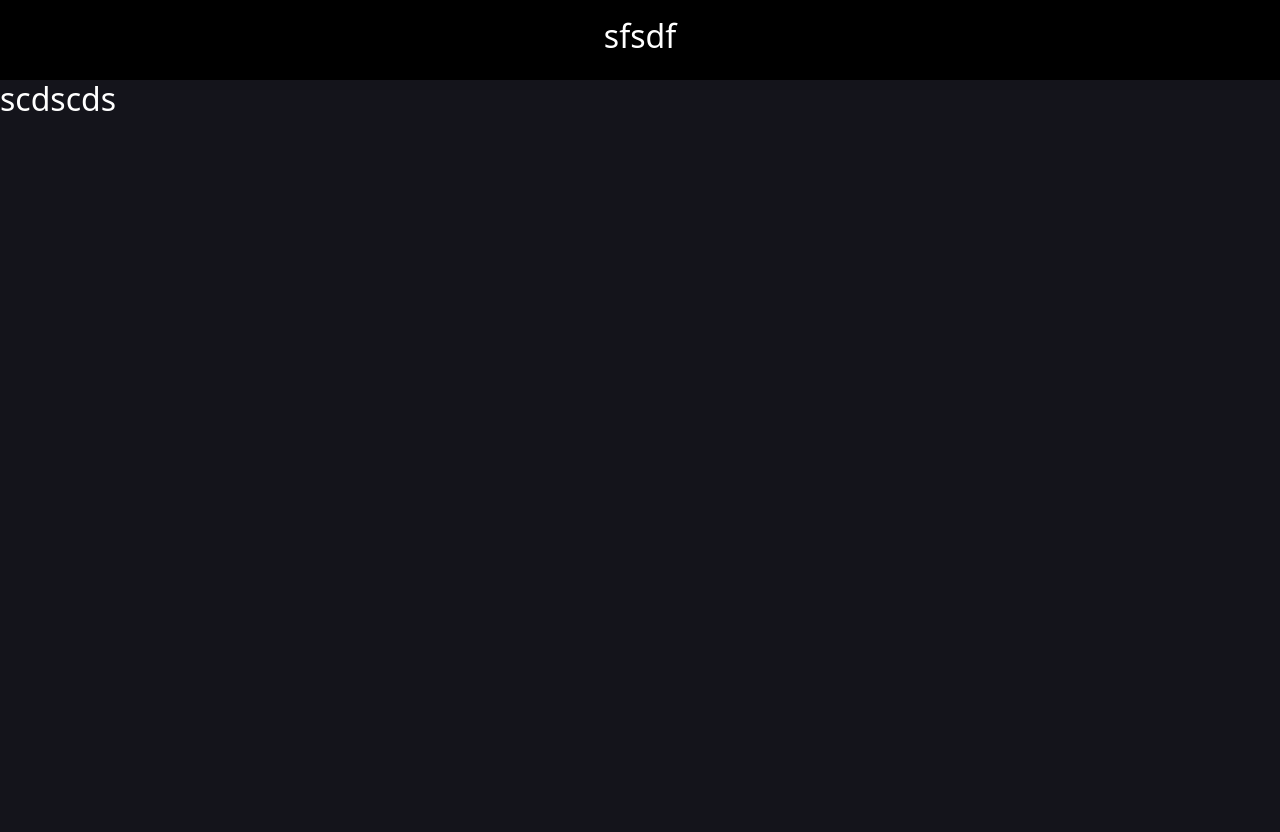
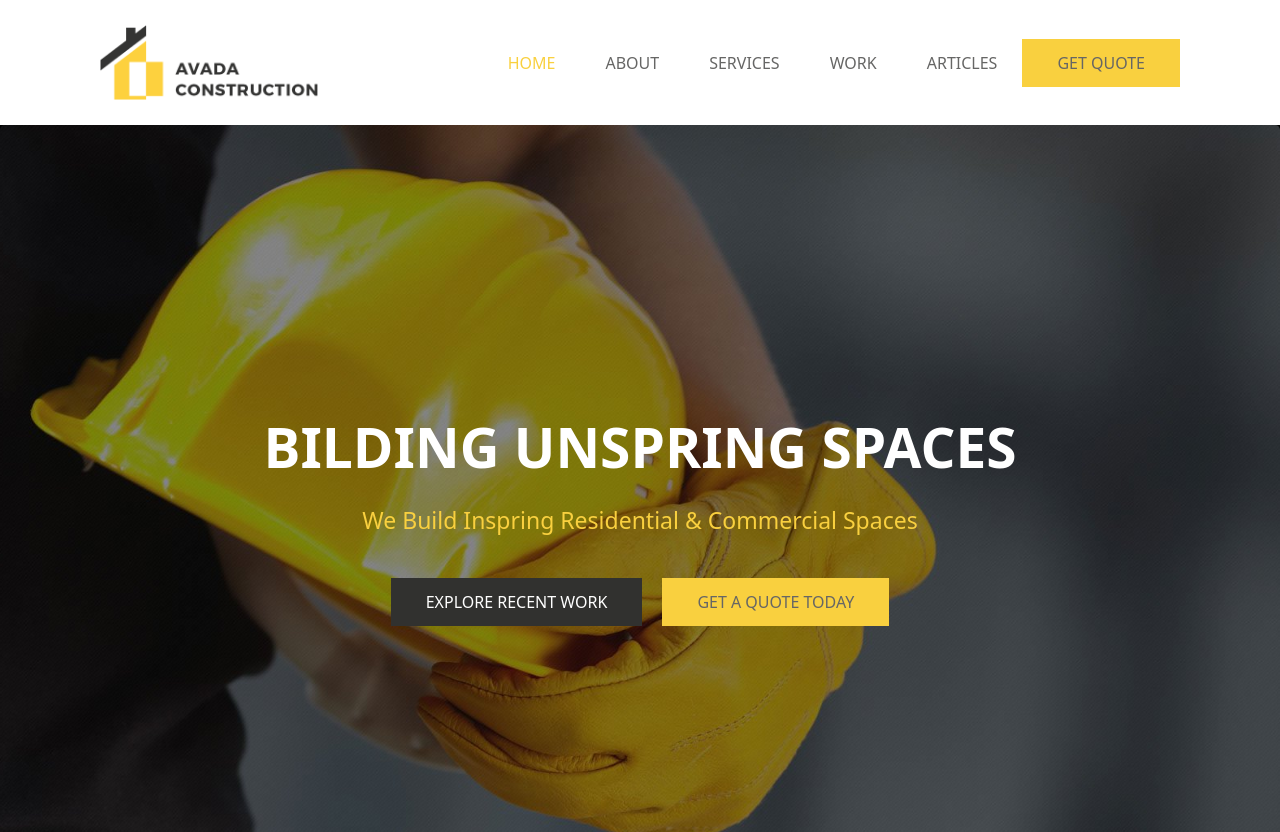
Before and after one commit to francescolucco/proj-html-vuejs, a Vue app: page / in a window 1280 px wide. Shown: the top 832 px of the page. Before the commit the page ends 800 px from the top, so only its background shows below. Built offline with nearby package versions, Linux system fonts and the light colour scheme.

Commit message:
jumbotron

```diff
--- a/src/App.vue
+++ b/src/App.vue
@@ -1,8 +1,7 @@
 <template>
   <div>
-    <Header @titleSearch="titleToSendApi"
-    @returnHome="this.getApipopular('movie')"/>
-    <Main :filmsList="movie" :seriesList="tv" />
+    <Header/>
+    <Main/>
   </div>
 </template>
 
--- /dev/null
+++ b/src/assets/data/voice-menu.js
@@ -0,0 +1,22 @@
+export default [
+   {
+     voicemenu: "Home",
+     current: true
+   },
+   {
+     voicemenu: "About",
+     current: false
+   },
+   {
+     voicemenu: "Services",
+     current: false
+   },
+   {
+     voicemenu: "Work",
+     current: false
+   },
+   {
+     voicemenu: "Articles",
+     current: false
+   },
+ ]
--- a/src/assets/styles/generals.scss
+++ b/src/assets/styles/generals.scss
@@ -8,7 +8,6 @@
 @import '~@fontsource/montserrat/900.css';
 
 
-body{
-  background-color: #14141b;
-  color: white;
+*{
+  color: $primary-color;
 }
--- a/src/assets/styles/utilities.scss
+++ b/src/assets/styles/utilities.scss
@@ -1,6 +1,44 @@
 // UTILITIES
 
-h1{
-   color: white;
+ul{
+   list-style: none;
+   padding: 0px;
+   margin: 0px;
+   height: 100%;
+}
+li{
+   padding: 25px;
+   text-transform: uppercase;
+   height: 100%;
+}
+a{
+   text-decoration: none;
+   color: $primary-color;
+   height: 100%;
+   &:hover{
+      color: $second-color;
+      text-decoration: none;
+   }
+}
+button{
+   margin: 0;
+   padding: 12px 35px;
+   border: none;
    text-transform: uppercase;
 }
+button.yellow{
+   background-color: $second-color;
+   color: $primary-color;
+}
+button.yellow:hover{
+   background-color: $buttoncolor;
+   color: white;
+}
+button.grey{
+   background-color: $buttoncolor;
+   color: white;
+}
+button.grey:hover{
+   background-color: $second-color;
+   color: $primary-color;
+}
--- a/src/assets/styles/vars.scss
+++ b/src/assets/styles/vars.scss
@@ -1,6 +1,6 @@
 // qui inserisco tutte le mia variabili
 
 $font: 'Montserrat', sans-serif;
-$primary-color: rgba(46,58,70,255);
-$second-color: rgba(30,45,59,255);
-;
+$primary-color: #666665;
+$second-color: #f9d03f;
+$buttoncolor: #31312f;
--- /dev/null
+++ b/src/components/Button.vue
@@ -0,0 +1,27 @@
+<template>
+
+  <button>
+
+  </button>
+
+</template>
+
+<script>
+
+export default {
+   name: 'Button',
+
+}
+</script>
+
+<style lang="scss">
+@import '../assets/styles/vars.scss';
+
+button{
+   margin: 0;
+   padding: 12px 35px;
+   border: none;
+   text-transform: uppercase;
+   background-color: $second-color;
+}
+</style>
--- a/src/components/Header.vue
+++ b/src/components/Header.vue
@@ -1,25 +1,71 @@
 <template>
-  <header class="d-flex justify-content-around align-items-center">
-    <h2>sfsdf</h2>
+  <header class="d-flex justify-content-between align-items-center">
+    <div class="logo d-flex align-items-center">
+      <img src="../assets/img/construction_logo_retina.png" alt="" />
+    </div>
+    <div class="menu-header d-flex justify-content-end align-items-center">
+      <ul class="voice-menu d-flex justify-content-end align-items-center">
+        <li
+          v-for="(voice, index) in VoiceMenu"
+          :key="index"
+          @click="getActive(index)"
+        >
+          <a
+            :class="{ active: voice.current }"
+            class="d-flex justify-content-center align-items-center"
+            href="#"
+            >{{ voice.voicemenu }}
+          </a>
+        </li>
+      </ul>
+      <button class="yellow">GET QUOTE</button>
+      <!-- <Button titleButton="GET QUOTE"/> -->
+    </div>
   </header>
 </template>
 
 <script>
+import VoiceMenu from "../assets/data/voice-menu";
+// import Button from "./Button";
+
 export default {
-   name: "Header",
-  //  data(){
-  //    return{
-  //      textSearch: ''
-  //    }
-  //  }
-}
+  name: "Header",
+  data() {
+    return {
+      VoiceMenu,
+    };
+  },
+  components: {
+    // Button,
+  },
+  methods: {
+    getActive(index) {
+      this.VoiceMenu.forEach((item) => {
+        item.current = false;
+      });
+      this.VoiceMenu[index].current = true;
+    },
+  },
+};
 </script>
 
 <style lang="scss">
-header{
-  height: 80px;
-  background-color: rgb(0, 0, 0);
+@import "../assets/styles/vars.scss";
 
+header {
+  height: 125px;
+  padding: 0 100px;
+  .logo {
+    height: 100%;
+    img {
+      height: 60%;
+    }
+  }
+  .menu-header {
+    height: 100%;
+    .active {
+      color: $second-color;
+    }
+  }
 }
-
 </style>
--- /dev/null
+++ b/src/components/Jumbotron.vue
@@ -0,0 +1,70 @@
+<template>
+<div>
+  <div class="jumbotron d-flex justify-content-center align-items-center">
+    <div class="text-jumbotron text-center">
+      <h1 class="title-jumbotron">bilding unspring spaces</h1>
+      <p>We Build Inspring Residential & Commercial Spaces</p>
+      <div class="button-jumbotron">
+        <button class="grey">EXPLORE RECENT WORK</button>
+        <button class="yellow">GET A QUOTE TODAY</button>
+      </div>
+    </div>
+  </div>
+  <section class="d-flex justify-content-center align-items-center">
+     <p>Do You Have A Construction Project We Can Help With?</p>
+     <button class="grey">GET A FREE QUOTE</button>
+  </section>
+</div>
+</template>
+
+<script>
+export default {
+  name: "Jumbotron",
+};
+</script>
+
+<style lang="scss">
+@import "../assets/styles/vars.scss";
+
+.jumbotron {
+  background-image: url("../assets/img/home-slider-62528242.jpg");
+  background-size: cover;
+  background-position: center;
+  height: 800px;
+  margin: 0;
+  .text-jumbotron{
+     h1 {
+       text-transform: uppercase;
+       font-weight: 700;
+       color: white;
+       font-size: 55px;
+     }
+     p {
+       color: $second-color;
+       font-size: 23px;
+       padding: 15px 0;
+     }
+     .button-jumbotron{
+        button{
+           margin: 10px;
+        }
+     }
+  }
+}
+section{
+   height: 160px;
+   background-color: $second-color;
+   color: $primary-color;
+   position: relative;
+   p{
+      font-size: 30px;
+   }
+   button{
+      position: absolute;
+      top: 100%;
+      left: 50%;
+      transform: translate(-50%, -50%);
+      border: 1px solid white;
+   }
+}
+</style>
--- a/src/components/Main.vue
+++ b/src/components/Main.vue
@@ -1,29 +1,25 @@
 <template>
-  <div>
-<h2>scdscds</h2>
-  </div>
+  <main>
+    <Jumbotron />
+  </main>
 </template>
 
 <script>
-
-
+import Jumbotron from './Jumbotron.vue'
 export default {
   name: "Main",
-  // components: {
-  //   CardMovie,
-  //   CardSeries,
-  // },
+  components: {
+    Jumbotron,
+  },
   // props: {
   //   filmsList: Array,
   //   seriesList: Array,
   // },
-  // data() {
-  //   return {
-  //     isVisible: true,
-  //     pxTraslMovie: 0,
-  //     pxTraslTv: 0,
-  //   }
-  // },
+  //  data(){
+  //    return{
+  //      Cards,
+  //    }
+  //  },
   // methods:{
   //   runLeftMovie(){
   //     this.pxTraslMovie = this.pxTraslMovie - 450;
@@ -47,4 +43,8 @@ export default {
 </script>
 
 <style lang="scss">
+main {
+  background-color: black;
+  height: 100vh;
+}
 </style>
```
